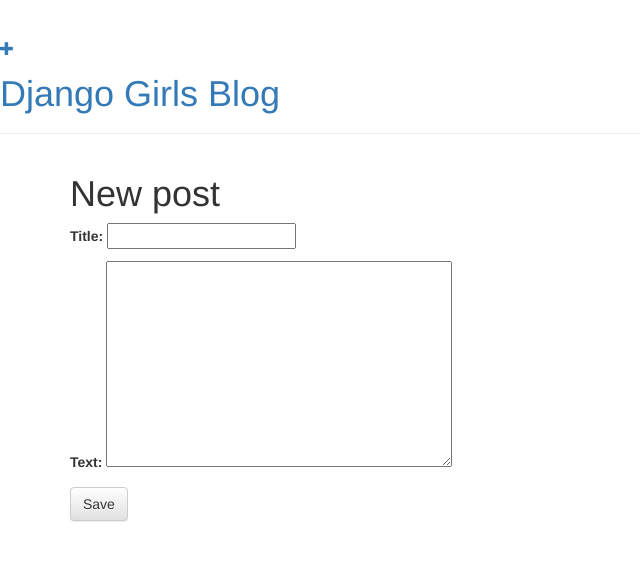
After one commit to duryeong/my-first-blog, a Django app: page /post/new/ in a window 1280 px wide. The commit adds this page. Shown: the top 561 px of the page, without its empty margins (0-640 px from the left). Run offline with Django 3.2, Linux system fonts and the light colour scheme; some libraries are stand-ins or nearby versions.

Commit message:
글 추가 하기 기능 추가

```diff
--- /dev/null
+++ b/blog/forms.py
@@ -0,0 +1,15 @@
+'''
+Created on 2017. 4. 18.
+
+@author: mshan
+'''
+
+from django import forms
+
+from .models import Post
+
+class PostForm(forms.ModelForm):
+
+    class Meta:
+        model = Post
+        fields = ('title', 'text',)
--- a/blog/templates/blog/base.html
+++ b/blog/templates/blog/base.html
@@ -9,7 +9,8 @@
 	</head>
 	<body>
 		 <div class="page-header">
-			  <h1><a href="/">Django Girls Blog</a></h1>
+			<a href="{% url 'post_new' %}" class="top-menu"><span class="glyphicon glyphicon-plus"></span></a>
+			<h1><a href="/">Django Girls Blog</a></h1>
 		 </div>
 		 <div class="content container">
 			  <div class="row">
--- /dev/null
+++ b/blog/templates/blog/post_edit.html
@@ -0,0 +1,9 @@
+{% extends 'blog/base.html' %}
+
+{% block content %}
+    <h1>New post</h1>
+    <form method="POST" class="post-form">{% csrf_token %}
+        {{ form.as_p }}
+        <button type="submit" class="save btn btn-default">Save</button>
+    </form>
+{% endblock %}
--- a/blog/urls.py
+++ b/blog/urls.py
@@ -12,4 +12,5 @@
 urlpatterns = [
    url(r'^$', views.post_list, name='post_list'),
    url(r'^post/(?P<pk>[0-9]+)/$', views.post_detail, name='post_detail'),
+   url(r'^post/new/$', views.post_new, name='post_new'),
 ]
--- a/blog/views.py
+++ b/blog/views.py
@@ -4,9 +4,10 @@
 @author: mshan
 '''
 
-from django.shortcuts import render, get_object_or_404
+from django.shortcuts import render, get_object_or_404, redirect
 from django.utils import timezone
 
+from .forms import PostForm
 from .models import Post
 
 
@@ -17,3 +18,16 @@
 def post_detail(request, pk):
    post = get_object_or_404(Post, pk=pk)
    return render(request, 'blog/post_detail.html', {'post':post})
+
+def post_new(request):
+   if request.method == "POST":
+      form = PostForm(request.POST)
+      if form.is_valid():
+         post = form.save(commit=False)
+         post.author = request.user
+         post.published_date = timezone.now()
+         post.save()
+         return redirect('post_detail', pk=post.pk)
+   else:
+      form = PostForm()
+   return render(request, 'blog/post_edit.html', {'form': form})
```
Also changed, not shown: db.sqlite3.
